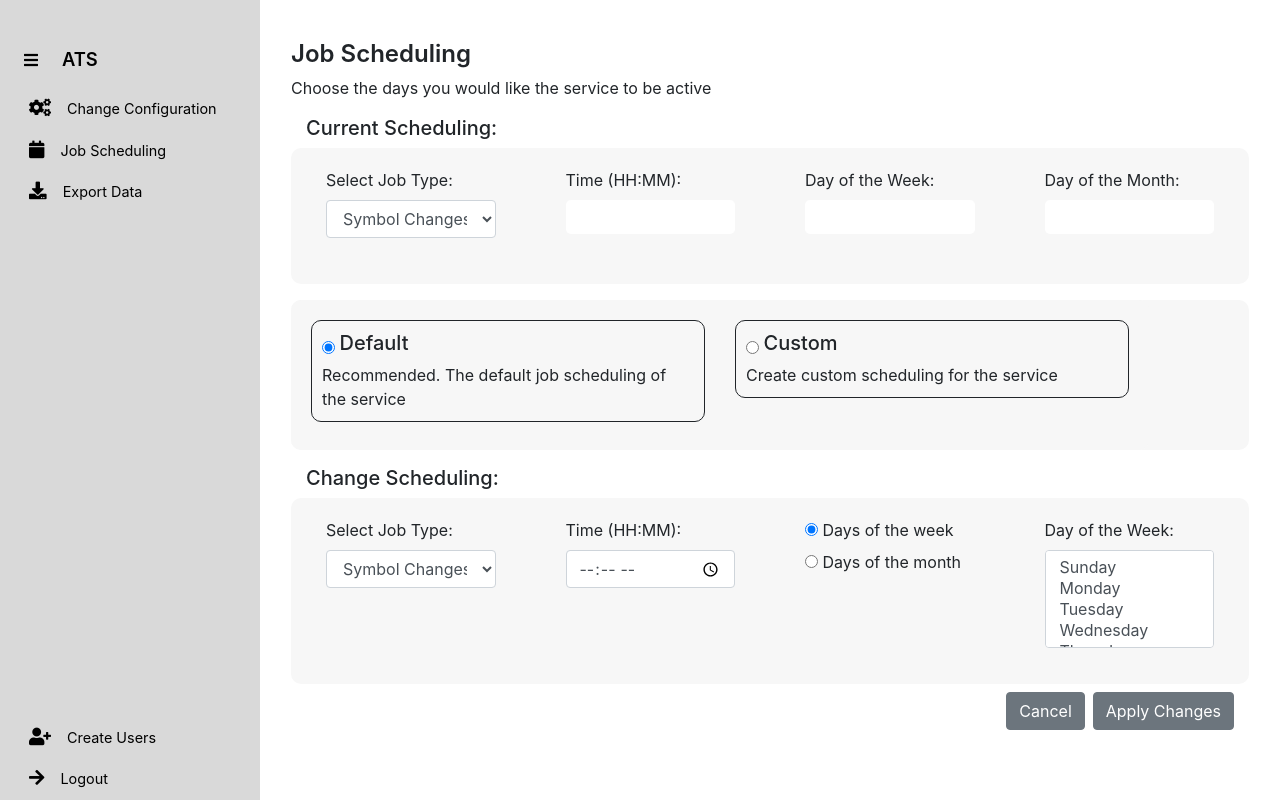
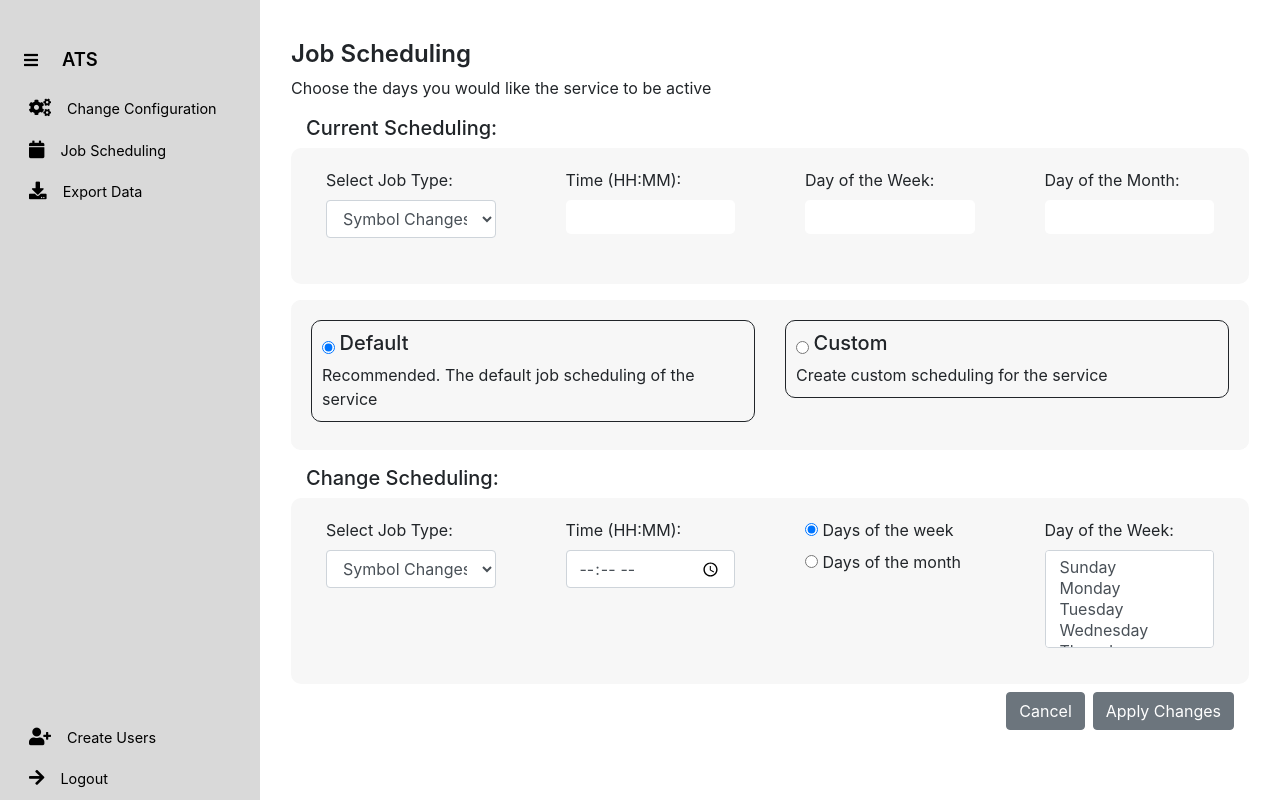
Before and after one commit to COSC-470-2023/ATS_Project_2024, a Flask app: template ui/templates/job_scheduling.html in a window 1280 px wide. Run offline with Flask 3, Linux system fonts and the light colour scheme; the template is opened without the code that fills it, so the values that code supplies are empty; parts of the project's set-up code (start-up, migrations or seed data) failed here and were passed over; some libraries are stand-ins or nearby versions.

Commit message:
Fixed some styling on job scheduling

```diff
--- a/ui/templates/job_scheduling.html
+++ b/ui/templates/job_scheduling.html
@@ -80,7 +80,7 @@
         </div>
         <!-- Settings (Default/Custom) Row -->
         <div class="row justify-content-between content-card mb-3">
-            <div class="card content-card p-0 ">
+            <div class="card content-card p-0 w-100">
                 <div class="card-body">
                     <div class="row justify-content-between">
                         <div class="col-md-6">
```
